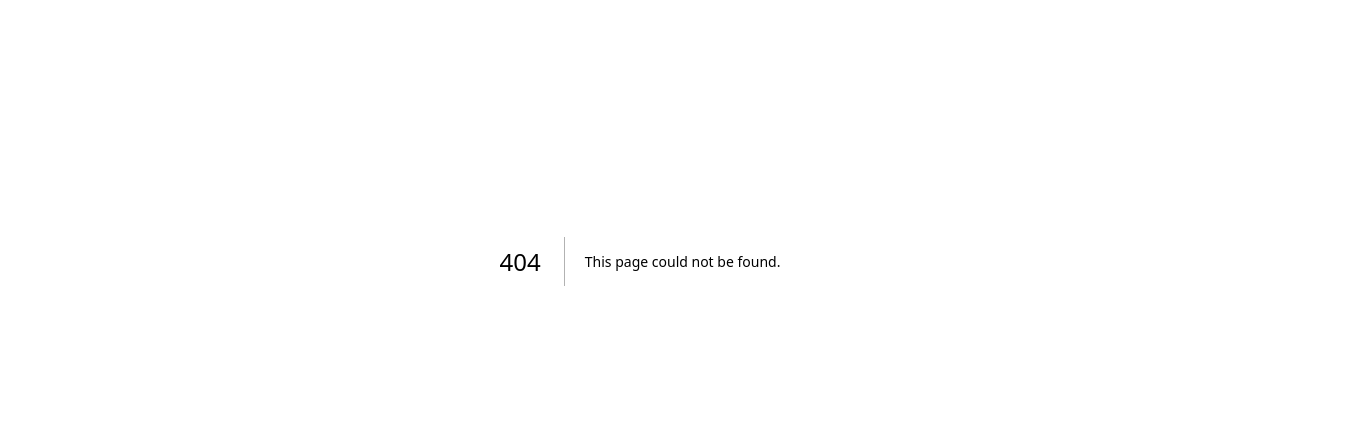
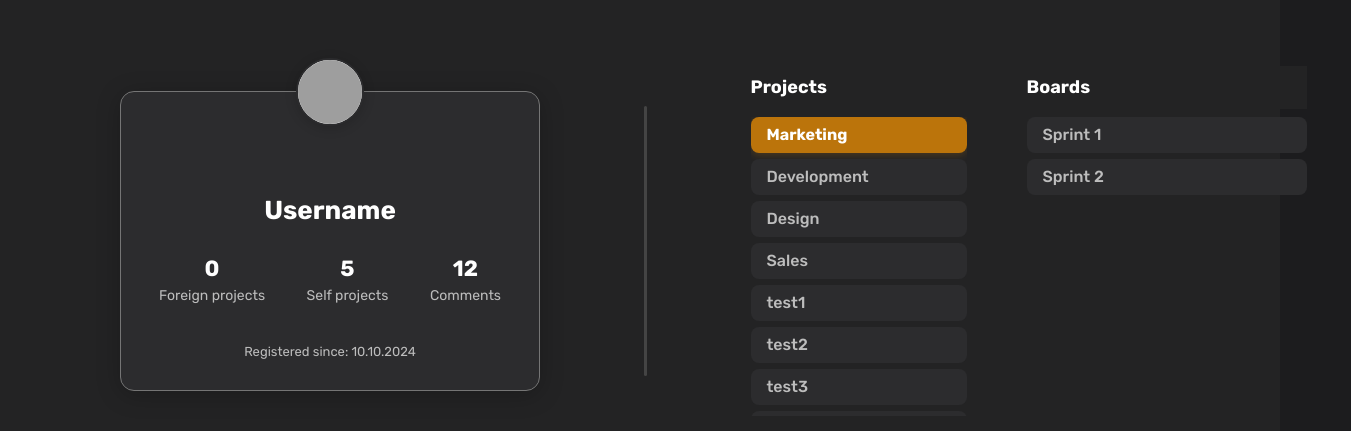
Before and after one commit to ZairoX-737/TrackIt, a Next.js app in the folder track_it_front_end/: page /profile in a window 1280 px wide. Before the commit this address had no page. Shown: the part 139-570 px from the top of the page, 1351 px wide, since content can reach past the window. Built offline with nearby package versions, Linux system fonts and the light colour scheme; grey boxes are pictures that could not be loaded.

Commit message:
FRONT | User profile page, CreateTaskModal fix

```diff
--- a/track_it_front_end/src/app/components/CreateTaskModal.tsx
+++ b/track_it_front_end/src/app/components/CreateTaskModal.tsx
@@ -55,7 +55,7 @@ const CreateTaskModal = forwardRef<HTMLDivElement, CreateTaskModalProps>(
 			>
 				<div className={styles.modalContent} style={{ width: '500px' }}>
 					<div className='flex justify-between items-center mb-4'>
-						<h3 className='text-xl font-bold'>Create New Task</h3>
+						<h3 className='text-xl font-bold p-1'>Create New Task</h3>
 						<button
 							onClick={onClose}
 							className='hover:bg-gray-700 rounded-full p-1'
@@ -107,6 +107,7 @@ const CreateTaskModal = forwardRef<HTMLDivElement, CreateTaskModalProps>(
 																						? 'border-2 border-white'
 																						: ''
 																				}
+																				p-2
                                     `}
 										style={{
 											backgroundColor: color,
--- /dev/null
+++ b/track_it_front_end/src/app/profile/Profile.module.scss
@@ -0,0 +1,198 @@
+.profilePage {
+	width: 100vw;
+	height: 100vh;
+	background: #232324;
+}
+
+.header {
+	color: #bdbdbd;
+	font-size: 18px;
+	font-weight: 500;
+	padding: 10px 0 0 10px;
+}
+
+.main {
+	width: 100%;
+	height: calc(100vh - 40px);
+	display: flex;
+	justify-content: flex-start;
+	align-items: center; // центрируем по вертикали
+	padding-top: 0; // убираем отступ сверху
+}
+
+.cardSection {
+	display: flex;
+	align-items: center; // центрируем divider и карточку по вертикали
+	margin-left: 120px;
+	gap: 56px; // добавляем отступ между карточкой, divider и колонками
+}
+
+.profileCard {
+	background: #2c2c2e;
+	border-radius: 14px;
+	border: 1.5px solid #757575;
+	width: 420px; // увеличиваем ширину
+	min-height: 270px; // увеличиваем высоту
+	padding: 54px 38px 28px 38px;
+	position: relative;
+	display: flex;
+	flex-direction: column;
+	align-items: center;
+	box-shadow: 0 4px 24px rgba(0, 0, 0, 0.22);
+}
+
+.avatar {
+	width: 68px;
+	height: 68px;
+	border-radius: 50%;
+	background: #fff;
+	position: absolute;
+	top: -34px;
+	left: 50%;
+	transform: translateX(-50%);
+	border: 2.5px solid #2c2c2e;
+	box-shadow: 0 2px 12px rgba(0, 0, 0, 0.18);
+}
+
+.username {
+	font-size: 26px;
+	font-weight: 700;
+	color: #fff;
+	margin-top: 45px;
+	margin-bottom: 22px;
+	text-align: center;
+}
+
+.stats {
+	display: flex;
+	justify-content: space-between;
+	width: 100%;
+	margin-bottom: 22px;
+}
+
+.statValue {
+	display: block;
+	font-size: 22px;
+	font-weight: 700;
+	color: #fff;
+	text-align: center;
+}
+
+.statLabel {
+	display: block;
+	font-size: 14px;
+	color: #bdbdbd;
+	text-align: center;
+}
+
+.registered {
+	font-size: 13px;
+	color: #bdbdbd;
+	margin-top: 14px;
+}
+
+.verticalDivider {
+	width: 2.5px;
+	height: 270px;
+	background: #444;
+	margin-left: 48px;
+	margin-right: 48px; // добавляем справа для симметрии
+	border-radius: 2px;
+	align-self: center; // центрируем divider по вертикали
+}
+
+.profileColumns {
+	display: flex;
+	gap: 40px;
+	width: 100%;
+	max-height: 350px;
+	min-width: 600px;
+}
+
+.profileColumn {
+	min-width: 220px;
+	max-height: 350px;
+	display: flex;
+	flex-direction: column;
+	padding-right: 16px; // больше отступ справа для separation от скроллбара
+}
+
+.profileColumn:last-child {
+	min-width: 300px;
+	padding-left: 16px; // больше отступ слева для separation от скроллбара
+}
+
+.profileColumnTitle {
+	font-weight: 700;
+	margin-bottom: 8px;
+	color: #fff;
+	font-size: 18px;
+	flex-shrink: 0;
+	background: #232324;
+	z-index: 2;
+	position: sticky;
+	top: 0;
+	padding: 8px 0 8px 0;
+}
+
+.profileColumnList {
+	list-style: none;
+	padding: 0;
+	margin: 0;
+	overflow-y: auto;
+	flex: 1;
+}
+
+.profileColumnList li {
+	padding: 10px 16px;
+	margin-bottom: 6px;
+	border-radius: 8px;
+	background: #2c2c2e;
+	color: #bdbdbd;
+	font-weight: 500;
+	cursor: pointer;
+	transition: background 0.15s, color 0.15s;
+	font-size: 16px;
+	display: flex;
+	align-items: center;
+	justify-content: flex-start;
+	box-shadow: none;
+	min-width: 0;
+	width: 100%;
+	min-height: 36px;
+	height: 36px;
+	max-width: 100%;
+}
+
+.profileColumnList li.selected {
+	background: #ff9900b1;
+	color: #fff;
+	font-weight: 700;
+	box-shadow: 0 2px 8px #ff990033;
+}
+
+.profileColumnList li:hover {
+	background: #ff9900b1;
+	color: #fff;
+	box-shadow: 0 2px 8px #ff990033;
+}
+
+/* Кастомный скроллбар */
+.customScroll {
+	overflow-y: auto;
+	scrollbar-width: thin;
+	scrollbar-color: #ff9900b1 #232324;
+	padding-right: 4px; // чтобы скроллбар не перекрывал кнопки
+}
+.customScroll::-webkit-scrollbar {
+	width: 8px;
+	background: #232324;
+	border-radius: 8px;
+}
+.customScroll::-webkit-scrollbar-thumb {
+	background: linear-gradient(120deg, #ff9900b1 40%, #ffb84d 100%);
+	border-radius: 8px;
+}
+.customScroll::-webkit-scrollbar-thumb:hover {
+	background: #ff9900;
+}
--- /dev/null
+++ b/track_it_front_end/src/app/profile/page.tsx
@@ -0,0 +1,120 @@
+'use client';
+import styles from './Profile.module.scss';
+import { useTaskStore } from '../store/taskStore';
+import { useMemo } from 'react';
+
+export default function UserProfile() {
+	const user = {
+		username: 'Username',
+		registered: '10.10.2024',
+		foreignProjects: 0,
+		selfProjects: 5,
+		comments: 12,
+	};
+
+	const projectsAndBoards = useTaskStore(s => s.projectsAndBoards);
+	const selectedProject = useTaskStore(s => s.selectedProject);
+	const selectProject = useTaskStore(s => s.selectProject);
+
+	const boards = useMemo(
+		() => projectsAndBoards[selectedProject] || [],
+		[projectsAndBoards, selectedProject]
+	);
+
+	return (
+		<div className={styles.profilePage}>
+			<main className={styles.main}>
+				<section className={styles.cardSection}>
+					<div className={styles.profileCard}>
+						<div className={styles.avatar}>
+							<img
+								src='/user-profile-white.png'
+								alt='avatar'
+								style={{ width: '100%', height: '100%', borderRadius: '50%' }}
+							/>
+						</div>
+						<div className={styles.username}>{user.username}</div>
+						<div className={styles.stats}>
+							<div>
+								<span className={styles.statValue}>{user.foreignProjects}</span>
+								<span className={styles.statLabel}>Foreign projects</span>
+							</div>
+							<div>
+								<span className={styles.statValue}>{user.selfProjects}</span>
+								<span className={styles.statLabel}>Self projects</span>
+							</div>
+							<div>
+								<span className={styles.statValue}>{user.comments}</span>
+								<span className={styles.statLabel}>Comments</span>
+							</div>
+						</div>
+						<div className={styles.registered}>
+							Registered since: <span>{user.registered}</span>
+						</div>
+					</div>
+					<div className={styles.verticalDivider}></div>
+					<div
+						style={{
+							flex: 1,
+							display: 'flex',
+							alignItems: 'center',
+							minWidth: 0,
+						}}
+					>
+						<div
+							style={{
+								display: 'flex',
+								gap: '40px',
+								width: '100%',
+								maxHeight: 350,
+								minWidth: 600,
+								overflow: 'hidden',
+							}}
+						>
+							<div className={styles.profileColumns}>
+								{/* Левая колонка: проекты */}
+								<div className={styles.profileColumn + ' ' + styles.customScroll}>
+									<div className={styles.profileColumnTitle}>Projects</div>
+									<ul className={styles.profileColumnList}>
+										{Object.keys(projectsAndBoards).map(project => (
+											<li
+												key={project}
+												className={
+													selectedProject === project ? styles.selected : ''
+												}
+												onClick={() => selectProject(project)}
+											>
+												{project}
+											</li>
+										))}
+									</ul>
+								</div>
+								{/* Правая колонка: доски */}
+								<div className={styles.profileColumn + ' ' + styles.customScroll}>
+									<div className={styles.profileColumnTitle}>Boards</div>
+									<ul className={styles.profileColumnList}>
+										{boards.length === 0 && (
+											<li style={{ color: '#bdbdbd', cursor: 'default' }}>
+												No boards
+											</li>
+										)}
+										{boards.map(board => (
+											<li
+												key={board}
+												onClick={() =>
+													alert(`Go to ${selectedProject} / ${board}`)
+												}
+											>
+												{board}
+											</li>
+										))}
+									</ul>
+								</div>
+							</div>
+						</div>
+					</div>
+				</section>
+			</main>
+		</div>
+	);
+}
--- a/track_it_front_end/src/app/tasks/layout.tsx
+++ b/track_it_front_end/src/app/tasks/layout.tsx
@@ -14,6 +14,7 @@ import styles from './Tasks.module.scss';
 import NotificationsModal from '../components/NotifModal';
 import SettingsModal from '../components/SettingsModal';
 import ProjectBoardModal from '../components/ProjectBoardModal';
+import Link from 'next/link';
 
 const MemoizedChildren = memo(({ children }: { children: React.ReactNode }) => (
 	<>{children}</>
@@ -206,6 +207,7 @@ export default function TaskLayout({
 						/>
 					</div>
 					<hr className='h-8 w-[1px] bg-white' />
+					<Link href='/profile'>
 						<button>
 							<Image
 								src={User}
@@ -215,6 +217,7 @@ export default function TaskLayout({
 								className='select-none'
 							/>
 						</button>
+					</Link>
 					<hr className='h-8 w-[1px] bg-white' />
 					{/* Settings button and modal */}
 					<div className='relative top-1' ref={settingsRef}>
--- a/track_it_front_end/src/app/tasks/tasklist.tsx
+++ b/track_it_front_end/src/app/tasks/tasklist.tsx
@@ -50,7 +50,13 @@ const TasksList = ({ tasks, TaskListHeader }: IProps) => {
 				<h1 className={styles.tasklistHeader}>{TaskListHeader}</h1>
 				<hr className='bg-white w-full' />
 				<span className='opacity-55 select-none'>Empty column...</span>
-				<button onClick={handleChangeState}>Add Task</button>
+				<button
+					className={`${styles.addTask} font-rubik`}
+					onClick={handleChangeState}
+				>
+					Add Task
+					<BsPlus size='1.5em' />
+				</button>
 			</div>
 		);
 	}
```
Lines whose indentation alone changed are shown as unchanged.
